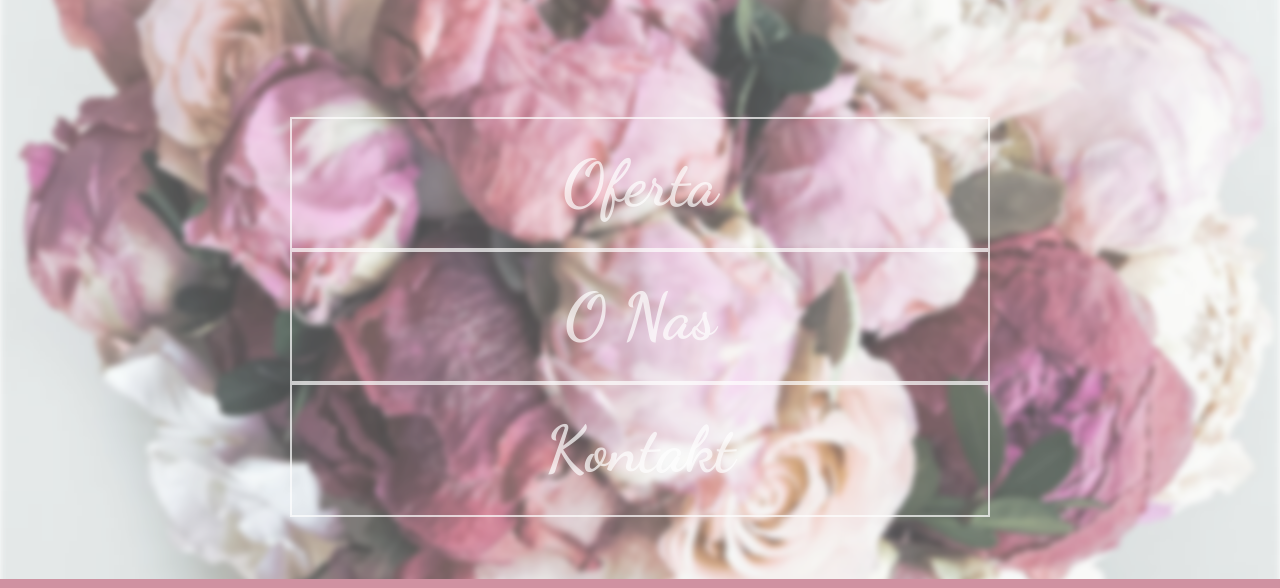
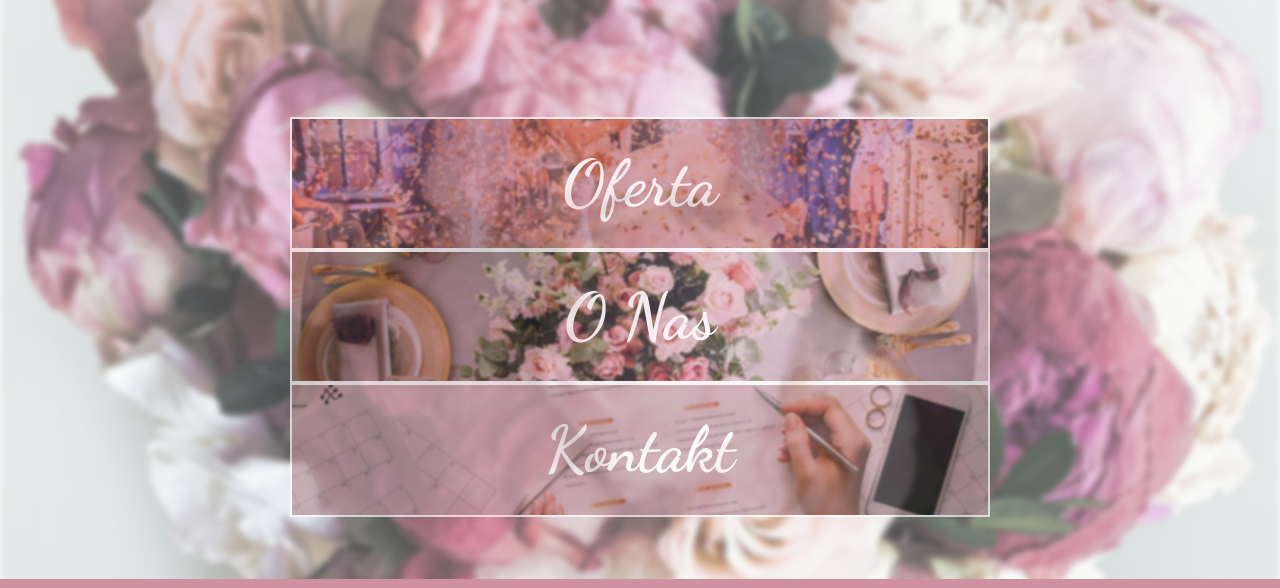
Before and after one commit to Liberoo/liberoo.github.io, a plain HTML site: page index.html in a window 1280 px wide. Shown: the part 221-809 px from the top of the page. Drawn offline with nearby package versions, Linux system fonts and the light colour scheme.

Commit message:
Zmiana jpg

```diff
--- a/style.scss
+++ b/style.scss
@@ -189,15 +189,15 @@ cursor:pointer;
       }
       &.box1{
         animation:first_effect 3s ;
-        background-image: url('images/box1miniature.jpg');
+        background-image: url('images/opt1.jpg');
       }
       &.box2{
         animation:secound_effect 3s  ;
-        background-image: url('images/box2miniature.jpg');
+        background-image: url('images/opt2.jpg');
       }
       &.box3{
        animation:thirt_effect 3s  ;
-       background-image: url('images/box3miniature.jpg');
+       background-image: url('images/opt3.jpg');
       }
 
     }
@@ -278,7 +278,7 @@ flex-direction: column;
   &__photo{
 
 
-    background-image:url('images/sbox_1.jpg');
+    background-image:url('images/sbox_1.JPG');
 
 
 
```
Also changed, not shown: style.css, 1 other file.
